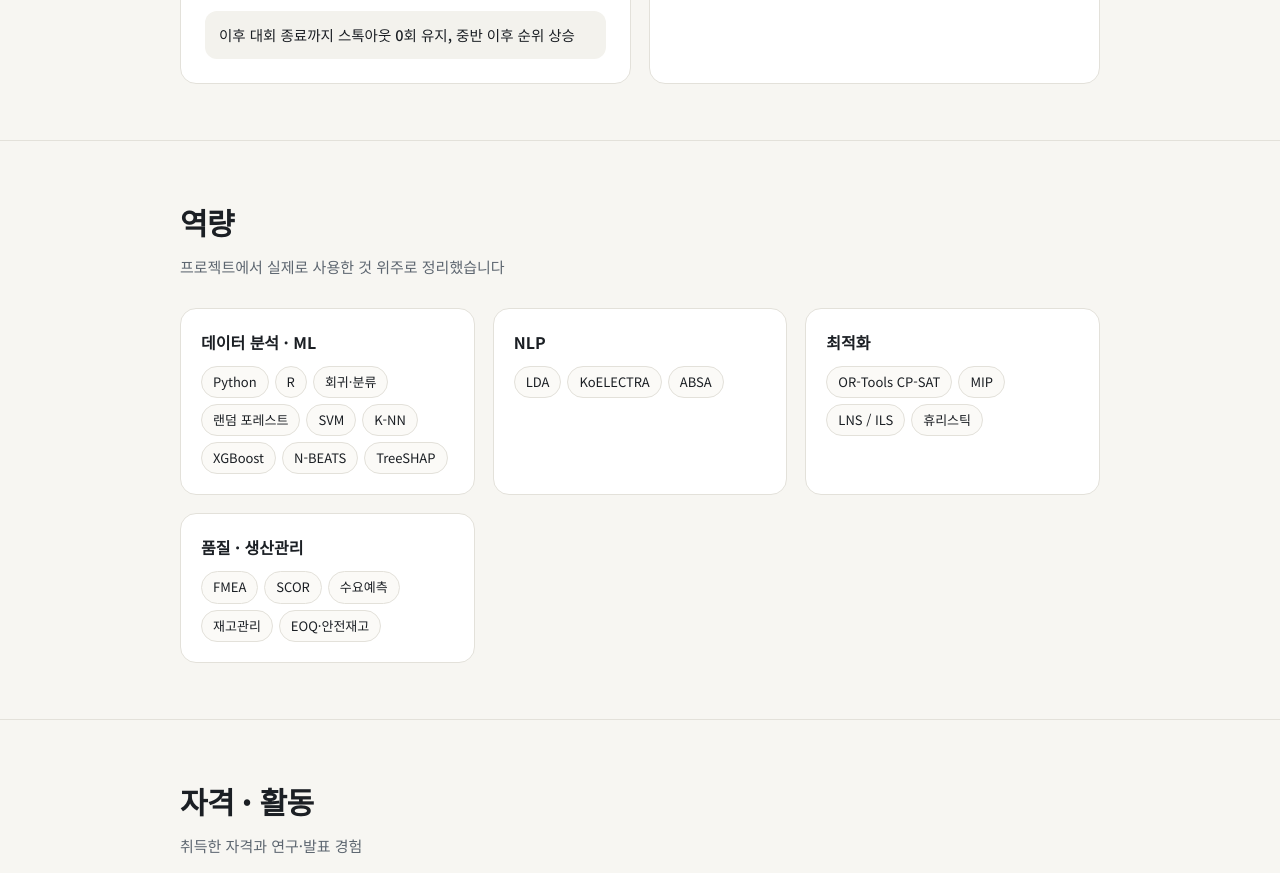
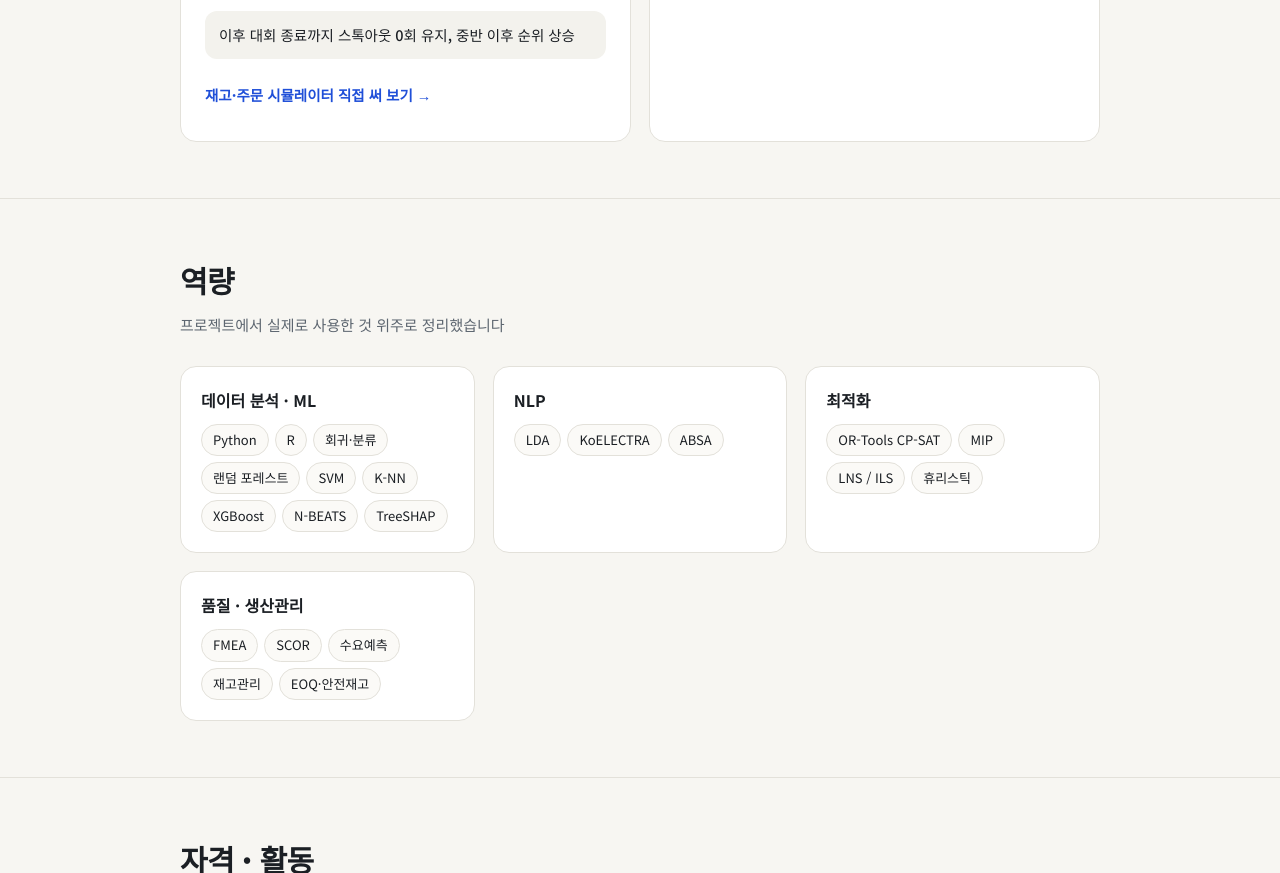
Before and after one commit to jinkyoung041214-cloud/jinkyoung041214-cloud.github.io, a plain HTML site: page index.html in a window 1280 px wide. Shown: the part 2641-3514 px from the top of the page. Drawn offline with Linux system fonts and the light colour scheme.

Commit message:
Update index.html

```diff
--- a/index.html
+++ b/index.html
@@ -106,7 +106,8 @@
   .steps li{display:grid;grid-template-columns:56px 1fr;gap:8px;padding:6px 0}
   .finds span{display:block;padding:1px 0}
   .steps b{color:var(--accent);font-weight:700}
-  .todo-inline{color:#a15c00;background:#fff4de;border-radius:6px;padding:0 6px}
+  .card-link{margin-top:14px;display:inline-flex;align-items:center;min-height:44px;font-weight:700;font-size:14.5px;color:var(--accent);text-decoration:none;background:linear-gradient(var(--accent),var(--accent)) left bottom 9px/0 2px no-repeat;transition:background-size 200ms var(--ease-out)}
+  @media (hover:hover) and (pointer:fine){.card-link:hover{background-size:100% 2px}}
   .result{margin-top:14px;padding:12px 14px;border-radius:12px;background:#f3f2ed;font-size:14.5px;font-weight:500}
 
   /* skills */
@@ -251,6 +252,7 @@
           <li><b>교훈</b><span>초반 입력 실수로 스톡아웃 1회 → 매일 실제 재고와 대조하는 검증 루틴 도입</span></li>
         </ul>
         <p class="result">이후 대회 종료까지 스톡아웃 0회 유지, 중반 이후 순위 상승</p>
+        <a class="card-link" href="inventory.html">재고·주문 시뮬레이터 직접 써 보기 →</a>
       </article>
 
       <article class="card">
```
